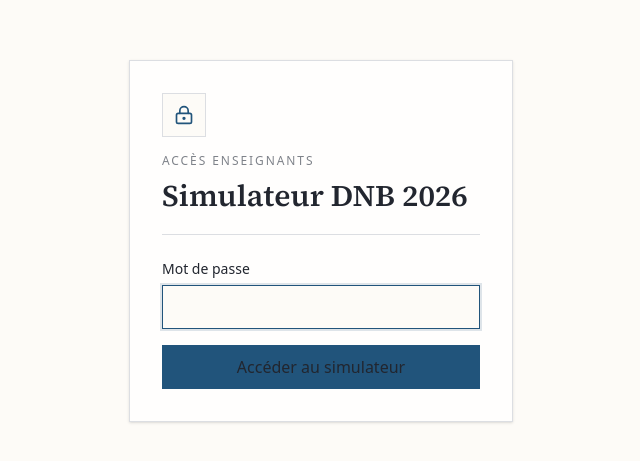
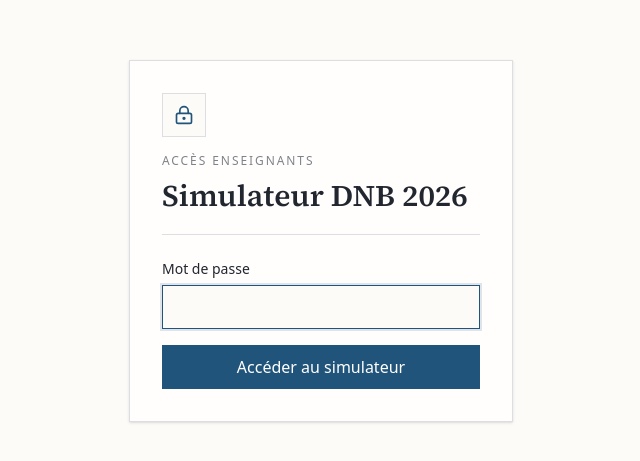
Before and after one commit to BastienCapel/simulateur-dnb-2026, a Next.js app: page / in a window 1280 px wide. Shown: the part 159-620 px from the top of the page, without its empty margins (319-959 px from the left). Built offline with nearby package versions, Linux system fonts and the light colour scheme.

Commit message:
Force access button text contrast

```diff
--- a/src/app/page.tsx
+++ b/src/app/page.tsx
@@ -107,6 +107,7 @@ function AccessGate({ children }: { children: (logout: () => void) => ReactNode
           {error ? <p className="text-sm font-medium text-refuse">{error}</p> : null}
           <button
             type="submit"
+            style={{ color: "#ffffff" }}
             className="inline-flex h-11 w-full items-center justify-center border border-accent bg-accent px-4 text-sm font-semibold text-white transition-colors hover:bg-ink hover:border-ink"
           >
             Accéder au simulateur
```
